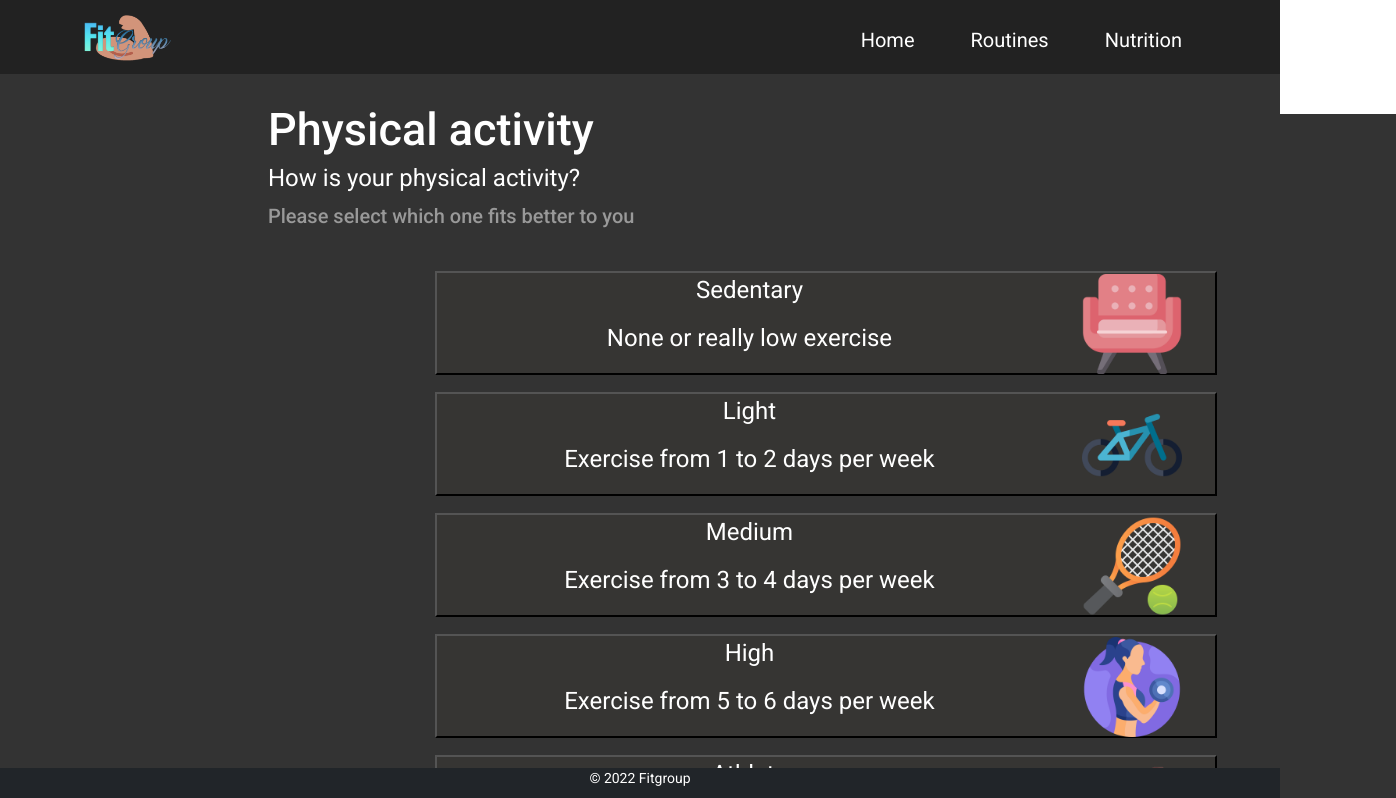
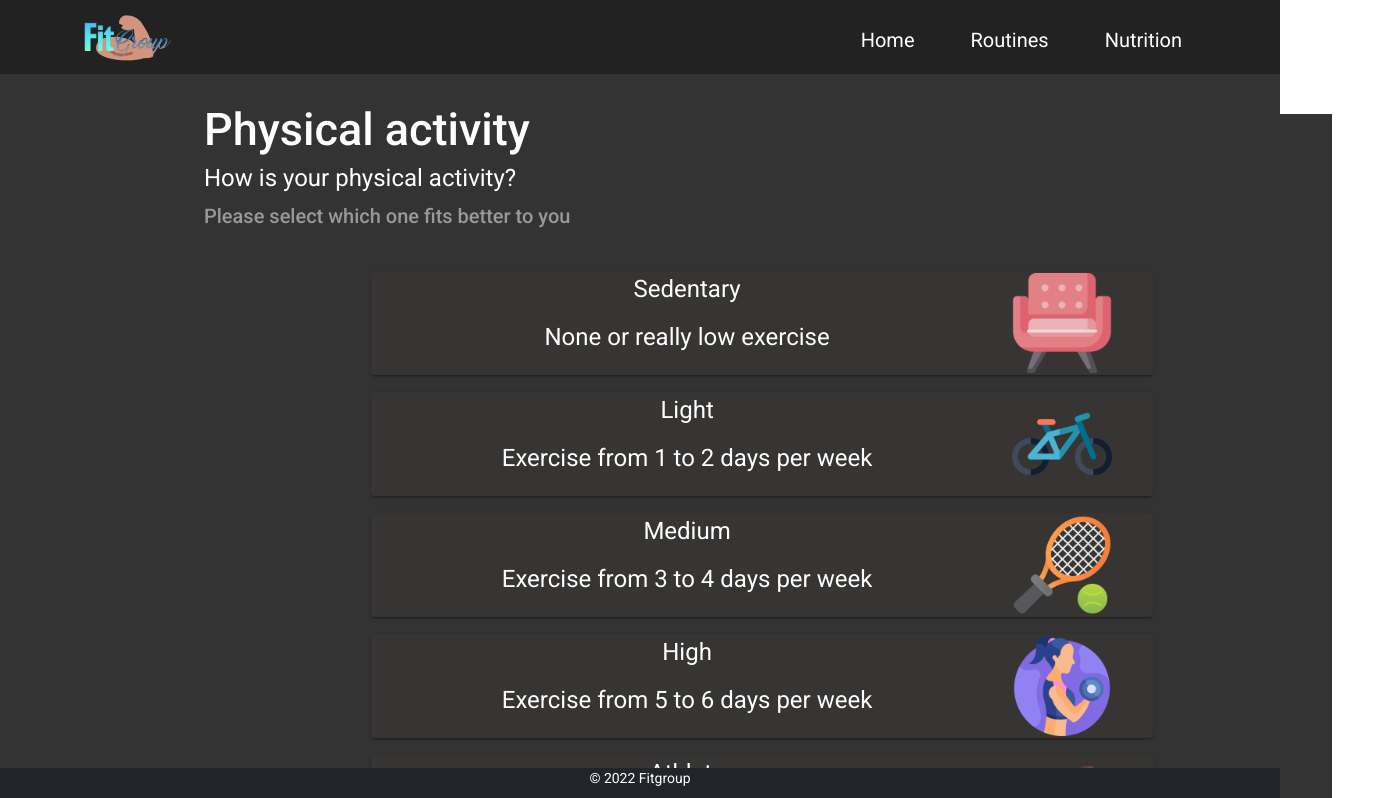
Before and after one commit to FitGroup-OpenSource/FitGroupApp, an Angular app: page /physical-activity in a window 1280 px wide. Shown: the top 798 px of the page, 1396 px wide, since content can reach past the window. Built offline with nearby package versions, Linux system fonts and the light colour scheme.

Commit message:
fixed. home component styles v2
fixed routines overlay

```diff
--- a/src/app/app.module.ts
+++ b/src/app/app.module.ts
@@ -14,6 +14,7 @@ import { ExerciseSupermanComponent } from './routines/exercises/exercise-superma
 import {MatGridListModule} from "@angular/material/grid-list";
 import {PhysicalActivityComponent} from "./home/physical-activity/physical-activity.component";
 import {FooterComponent} from "./footer/footer.component";
+import {MatButtonModule} from '@angular/material/button';
 
 
 @NgModule({
@@ -33,7 +34,8 @@ import {FooterComponent} from "./footer/footer.component";
     MatToolbarModule,
     MatGridListModule,
     MatCardModule,
-    MatListModule
+    MatListModule,
+    MatButtonModule
   ],
   providers: [],
   exports: [
--- a/src/app/home/home.component.css
+++ b/src/app/home/home.component.css
@@ -23,7 +23,7 @@ body{
   bottom: 10px;
 }
 .container{
-  margin-left: 20%;
+  margin-left: 15%;
   margin-right: 20%;
   position: relative;
   top: 5%;
@@ -35,11 +35,11 @@ mat-grid-tile {
 .example-card {
   margin-bottom: 8px;
   margin-top: 8px;
-  width: 95%;
+  width: 78%;
   height: 80%;
   background-color: #363533
 }
 .content{
   position: relative;
-  left:20%; bottom: 50px;
+  left:5%; bottom: 50px;
 }
--- a/src/app/home/physical-activity/physical-activity.component.css
+++ b/src/app/home/physical-activity/physical-activity.component.css
@@ -23,7 +23,7 @@ body{
   bottom: 10px;
 }
 .container{
-  margin-left: 20%;
+  margin-left: 15%;
   margin-right: 20%;
   position: relative;
   top: 5%;
--- a/src/app/routines/routines.component.html
+++ b/src/app/routines/routines.component.html
@@ -1,6 +1,6 @@
     <div class="card-types-routine">
     <br><br><br>
-        <mat-grid-list [cols]="breakpoint" rowHeight="2:1" (window:resize)="onResize({event : {event : $event}})">
+        <mat-grid-list [cols]="breakpoint" rowHeight="320px" (window:resize)="onResize({event : {event : $event}})">
             <mat-grid-tile >
                 <div class="button-card-image-container">
                         <img  class="card-image align-end text-white"
```
